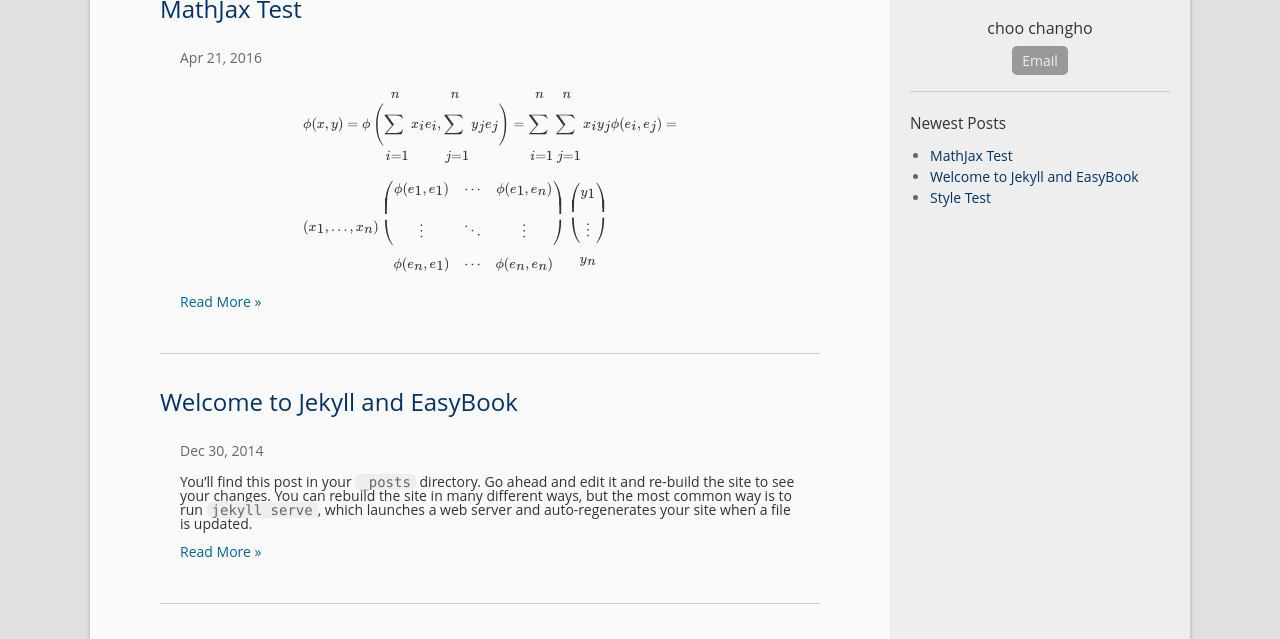
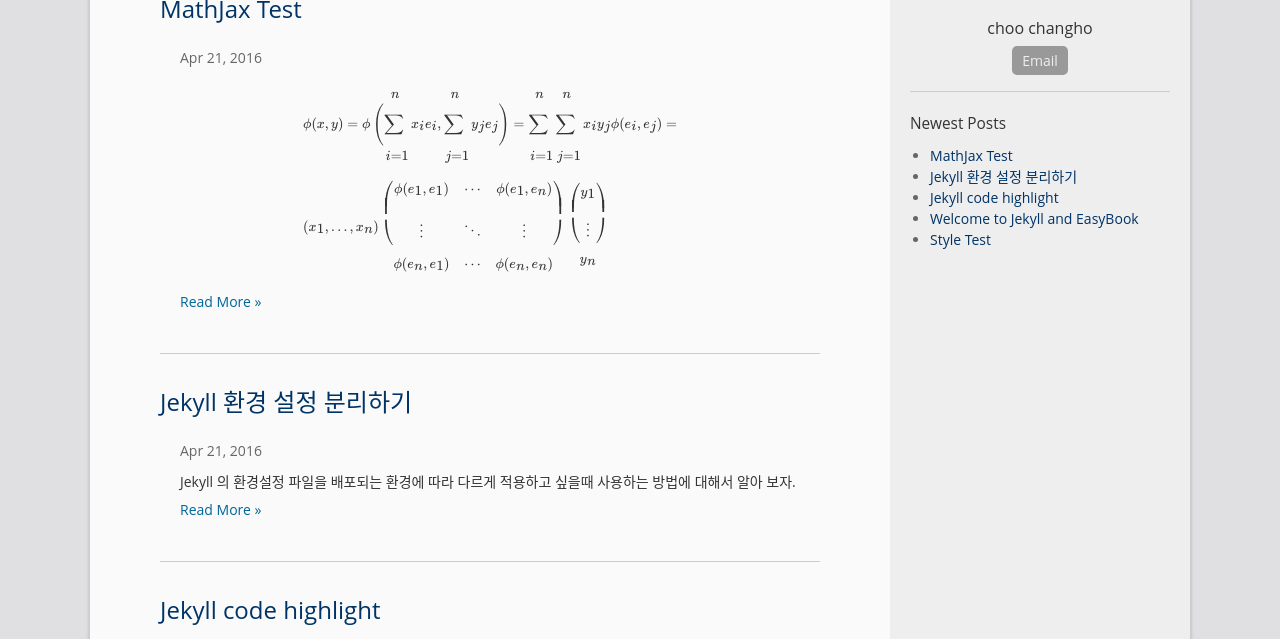
Before and after one commit to choochangho/choochangho.github.io, a Jekyll site: the page built from index.html, in a window 1280 px wide and 900 px high, cut to the strip 261-900 px from the top of the window. Built offline with Jekyll 4.4.1, drawn with Linux system fonts in a browser that asks for light colours; formulas are drawn with MathJax 3; the list of posts is cut into pages by our own code; some of the changed text lies outside the part shown.

Commit message:
separate envrionment and added several posts

````diff
--- a/_posts/2014-12-30-welcome-to-jekyll.markdown
+++ b/_posts/2014-12-30-welcome-to-jekyll.markdown
@@ -5,8 +5,6 @@ date:   2014-12-30 09:00:13
 categories: jekyll update
 permalink: /archivers/hello
 ---
-
-
 
 You’ll find this post in your `_posts` directory. Go ahead and edit it and re-build the site to see your changes. You can rebuild the site in many different ways, but the most common way is to run `jekyll serve`, which launches a web server and auto-regenerates your site when a file is updated.
 
--- /dev/null
+++ b/_posts/2016-04-21-jekyll-env.markdown
@@ -0,0 +1,29 @@
+---
+layout: post
+title:  "Jekyll 환경 설정 분리하기"
+categories: jekyll
+permalink: /archivers/jekyllenv
+---
+
+Jekyll 의 환경설정 파일을 배포되는 환경에 따라 다르게 적용하고 싶을때 사용하는 방법에 대해서 알아 보자.
+
+Jekyll 의 테마를 다운로드 받아 사용한다면 보통은 _config.yml 파일만 설정파일로 존재할 것이다.
+이 파일은 production 환경에서 사용되므로 로컬 환경에 적용하기가 쉽지 않다.
+
+이 때는 아래와 같이 _config_dev.yml 파일을 만들고 _config.yml 파일에서 override 시킬 값들을 재정의 하면 된다.
+
+## 개발용 설정파일 정의 ##
+
+```yaml
+# _config_dev.yml
+# Site settings
+url: "http://localhost:4000"
+```
+
+## Jekyll 실행 ##
+
+로컬 환경에서 jekyll을 실행할 경우 추가된 설정파일이 로드 되도록 설정파일을 지정해야 한다.
+
+```shell
+$ jekyll serve --config _config.yml,_config_dev.yml
+```
````
Also changed, not shown: _posts/2016-04-21-jekyll-code-highlight.markdown (added, +8 -0 lines), 1 other file.
